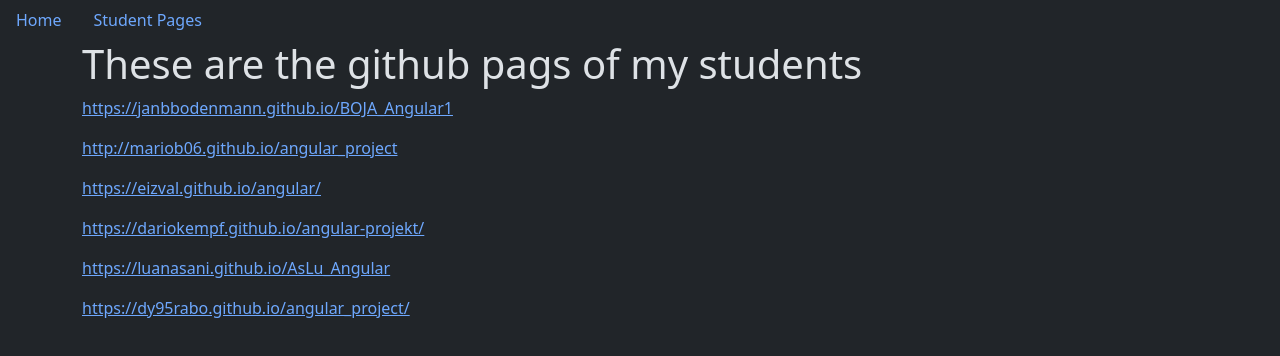
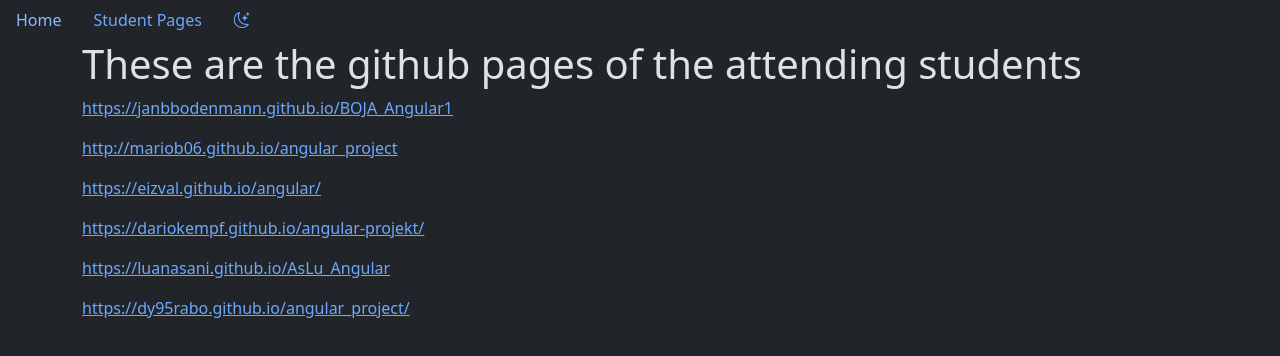
Before and after one commit to TheCell/emvs-2024, an Angular app: page /students in a window 1280 px wide. Shown: the top 356 px of the page. Built offline with nearby package versions, Linux system fonts and the light colour scheme.

Commit message:
added bootstrap icons and theme toggle

```diff
--- a/package.json
+++ b/package.json
@@ -21,6 +21,7 @@
     "@ng-bootstrap/ng-bootstrap": "^16.0.0",
     "@popperjs/core": "^2.11.8",
     "bootstrap": "^5.3.2",
+    "bootstrap-icons": "^1.11.3",
     "rxjs": "~7.8.0",
     "tslib": "^2.3.0",
     "zone.js": "~0.14.3"
--- a/src/app/app.component.ts
+++ b/src/app/app.component.ts
@@ -1,8 +1,10 @@
-import { Component } from '@angular/core';
+import { Component, OnDestroy, Renderer2 } from '@angular/core';
 import { RouterOutlet } from '@angular/router';
 import { SharedModule } from './shared/shared.module';
 import { CommonModule } from '@angular/common';
 import { HeaderComponent } from './header/header.component';
+import { GlobalInformationService } from '../global-information.service';
+import { Subscription } from 'rxjs';
 
 @Component({
   selector: 'app-root',
@@ -11,15 +13,23 @@
   templateUrl: './app.component.html',
   styleUrl: './app.component.scss'
 })
-export class AppComponent {
-  title = 'emvs-2024';
+export class AppComponent implements OnDestroy {
+  public title = 'emvs-2024';
   public abc = '';
   public showComponent = true;
 
-  constructor() {
-    // setInterval(() => {
-    //   this.abc = `abc${Math.random()}`;
-    // }, 500);
+  public subscription: Subscription = new Subscription();
+
+  constructor(
+    private renderer: Renderer2,
+    globalInformationService: GlobalInformationService) {
+      this.subscription.add(globalInformationService.colorTheme.subscribe((theme: string) => {
+        this.renderer.setAttribute(document.querySelector('html'), 'data-bs-theme', theme);
+      }));
+  }
+
+  public ngOnDestroy(): void {
+    this.subscription.unsubscribe();
   }
 
   public bbqTitleClicked(): void {
--- a/src/app/header/header.component.html
+++ b/src/app/header/header.component.html
@@ -6,4 +6,8 @@
   <li class="nav-item">
     <a class="nav-link" [routerLink]="['students']">Student Pages</a>
   </li>
+
+  <li class="nav-item">
+    <app-theme-toggler class="nav-link" ></app-theme-toggler>
+  </li>
 </ul>
--- a/src/app/header/header.component.ts
+++ b/src/app/header/header.component.ts
@@ -1,18 +1,22 @@
 import { Component, OnInit } from '@angular/core';
 import { RouterLink } from '@angular/router';
+import { GlobalInformationService } from '../../global-information.service';
+import { ThemeTogglerComponent } from '../shared/theme-toggler/theme-toggler.component';
+import { SharedModule } from '../shared/shared.module';
 
 @Component({
   selector: 'app-header',
   templateUrl: './header.component.html',
   styleUrls: ['./header.component.css'],
   standalone: true,
-  imports: [RouterLink]
+  imports: [RouterLink, SharedModule]
 })
 export class HeaderComponent implements OnInit {
 
   constructor() { }
 
-  ngOnInit() {
+  public ngOnInit() {
+
   }
 
 }
--- /dev/null
+++ b/src/app/shared/theme-toggler/theme-toggler.component.html
@@ -0,0 +1,7 @@
+<span (click)="toggleTheme()">
+  @if (isLightTheme) {
+    <i class="bi bi-brightness-high"></i>
+  } @else {
+    <i class="bi bi-moon-stars"></i>
+  }
+</span>
--- /dev/null
+++ b/src/app/shared/theme-toggler/theme-toggler.component.ts
@@ -0,0 +1,34 @@
+import { Component, OnDestroy, OnInit } from '@angular/core';
+import { GlobalInformationService } from '../../../global-information.service';
+import { Subscription } from 'rxjs';
+
+@Component({
+  selector: 'app-theme-toggler',
+  templateUrl: './theme-toggler.component.html',
+  styleUrls: ['./theme-toggler.component.css']
+})
+export class ThemeTogglerComponent implements OnInit, OnDestroy {
+  public isLightTheme: boolean = false;
+
+  private subscription = new Subscription();
+
+  constructor(private globalInformationService: GlobalInformationService) {
+
+  }
+
+  public ngOnInit() {
+    this.subscription.add(
+      this.globalInformationService.colorTheme.subscribe((theme) => {
+        this.isLightTheme = theme === 'light';
+      })
+    );
+  }
+
+  public ngOnDestroy(): void {
+    this.subscription.unsubscribe();
+  }
+
+  public toggleTheme(): void {
+    this.globalInformationService.toggleTheme();
+  }
+}
--- a/src/app/student-list/student-list.component.html
+++ b/src/app/student-list/student-list.component.html
@@ -1,4 +1,5 @@
-<h1>These are the github pags of my students</h1>
+
+<h1>These are the github pages of the attending students</h1>
 
 <app-student-github-page [url]="'https://janbbodenmann.github.io/BOJA_Angular1'"></app-student-github-page>
 <app-student-github-page [url]="'http://mariob06.github.io/angular_project'"></app-student-github-page>
--- /dev/null
+++ b/src/global-information.service.ts
@@ -0,0 +1,21 @@
+import { Injectable } from '@angular/core';
+import { ReplaySubject } from 'rxjs';
+
+type Theme = 'light' | 'dark';
+
+@Injectable({
+  providedIn: 'root'
+})
+export class GlobalInformationService {
+  public colorTheme: ReplaySubject<Theme> = new ReplaySubject(1);
+  private currentTheme: Theme = 'dark';
+
+  public constructor() {
+    this.colorTheme.next(this.currentTheme);
+  }
+
+  public toggleTheme(): void {
+    this.currentTheme = this.currentTheme === 'light' ? 'dark' : 'light';
+    this.colorTheme.next(this.currentTheme);
+  }
+}
--- a/src/styles.scss
+++ b/src/styles.scss
@@ -2,6 +2,7 @@
 
 /* Importing Bootstrap SCSS file. */
 @import 'bootstrap/scss/bootstrap';
+@import 'bootstrap-icons/font/bootstrap-icons';
 
 $color-mode-type: data;
 
```
Also changed, not shown: src/app/shared/shared.module.ts (+5 -2 lines), src/app/shared/theme-toggler/theme-toggler.component.css (added), 1 other file (tests, documents, lock files or other folders).
